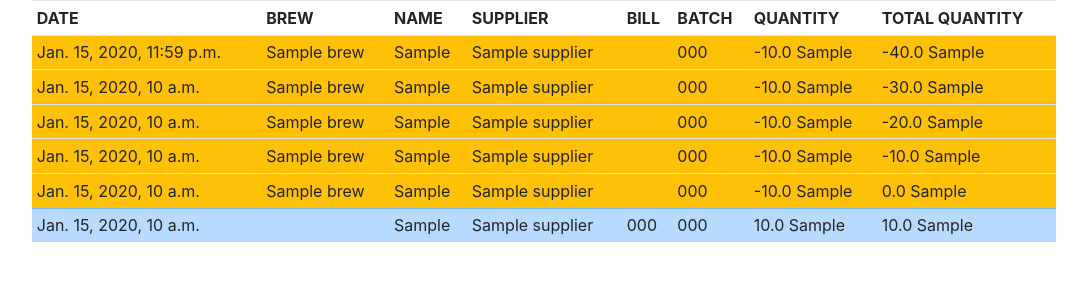
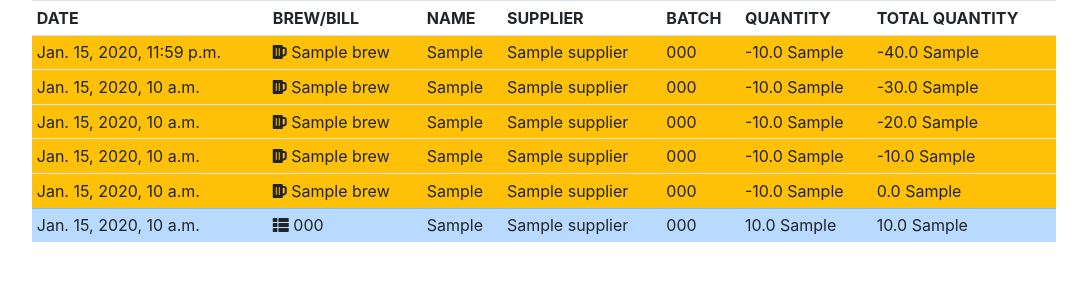
Before and after one commit to t00n/brewbrew, a Django app: page /stock in a window 1280 px wide. Shown: the part 56-356 px from the top of the page, without its empty margins (96-1183 px from the left). Run offline with Django 3.2, Linux system fonts and the light colour scheme; tables that the repository leaves empty hold one stand-in row (values such as "Sample post"); some libraries are stand-ins or nearby versions.

Commit message:
[enh] stock : merge brew/bill

```diff
--- a/brewbrew/templates/stock.html
+++ b/brewbrew/templates/stock.html
@@ -9,10 +9,9 @@
 <table class="table table-hover table-sm">
 	<tr>
 		<th>DATE</th>
-		<th>BREW</th>
+		<th>BREW/BILL</th>
 		<th>NAME</th>
 		<th>SUPPLIER</th>
-		<th>BILL</th>
 		<th>BATCH</th>
 		<th>QUANTITY</th>
 		<th>TOTAL QUANTITY</th>
@@ -20,10 +19,12 @@
 	{% for entry in stock_entries %}
 	<tr class="{% if entry.brew %}bg-warning{% else %}table-primary{% endif %}">
 		<td>{{ entry.date }}</td>
-		<td>{{ entry.brew }}</td>
+		<td>
+			{% if entry.brew %}<i class="fas fa-beer"></i> {{ entry.brew }}{% endif %}
+			{% if entry.bill %}<i class="fas fa-th-list"></i> {{ entry.bill }}{% endif %}
+		</td>
 		<td>{{ entry.name }}</td>
 		<td>{{ entry.supplier }}</td>
-		<td>{{ entry.bill }}</td>
 		<td>{{ entry.batch }}</td>
 		<td>{{ entry.quantity }} {{ entry.unit }}</td>
 		<td>{{ entry.total_quantity }} {{ entry.unit }}</td>
```
